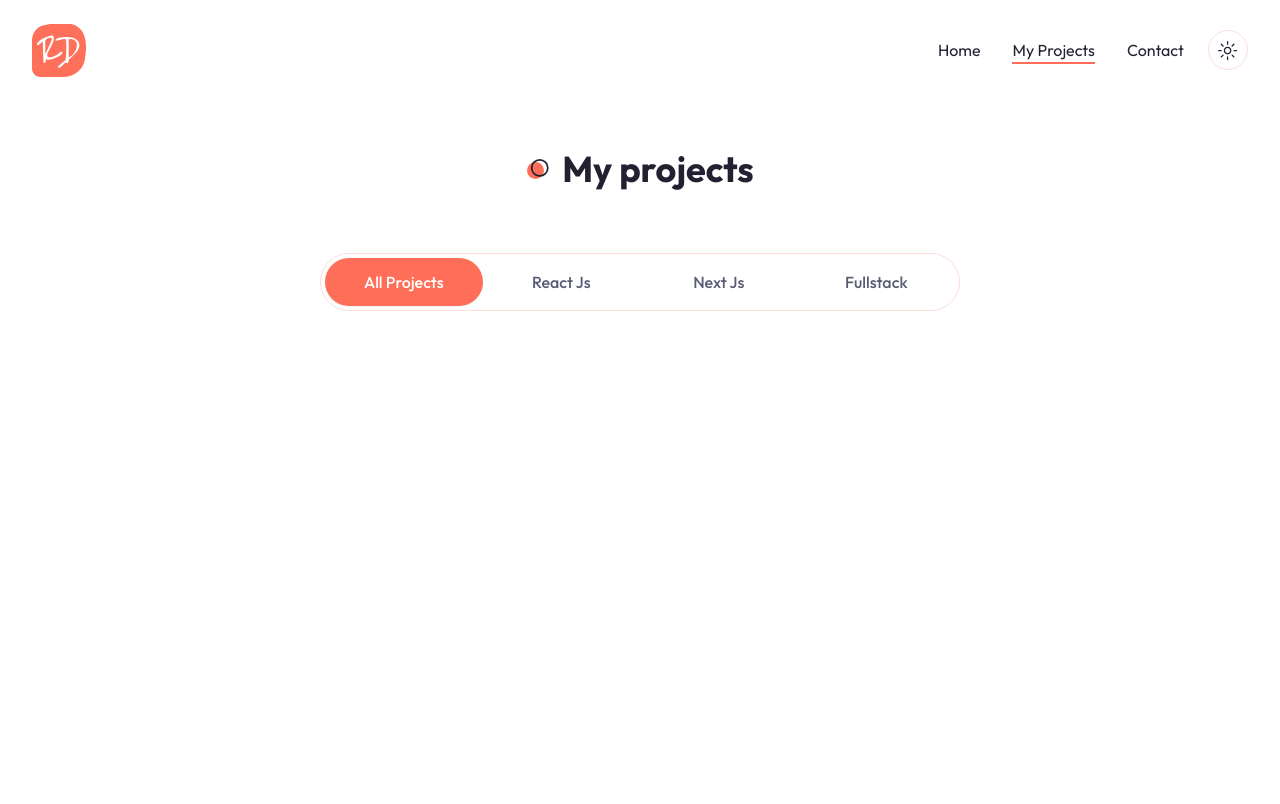
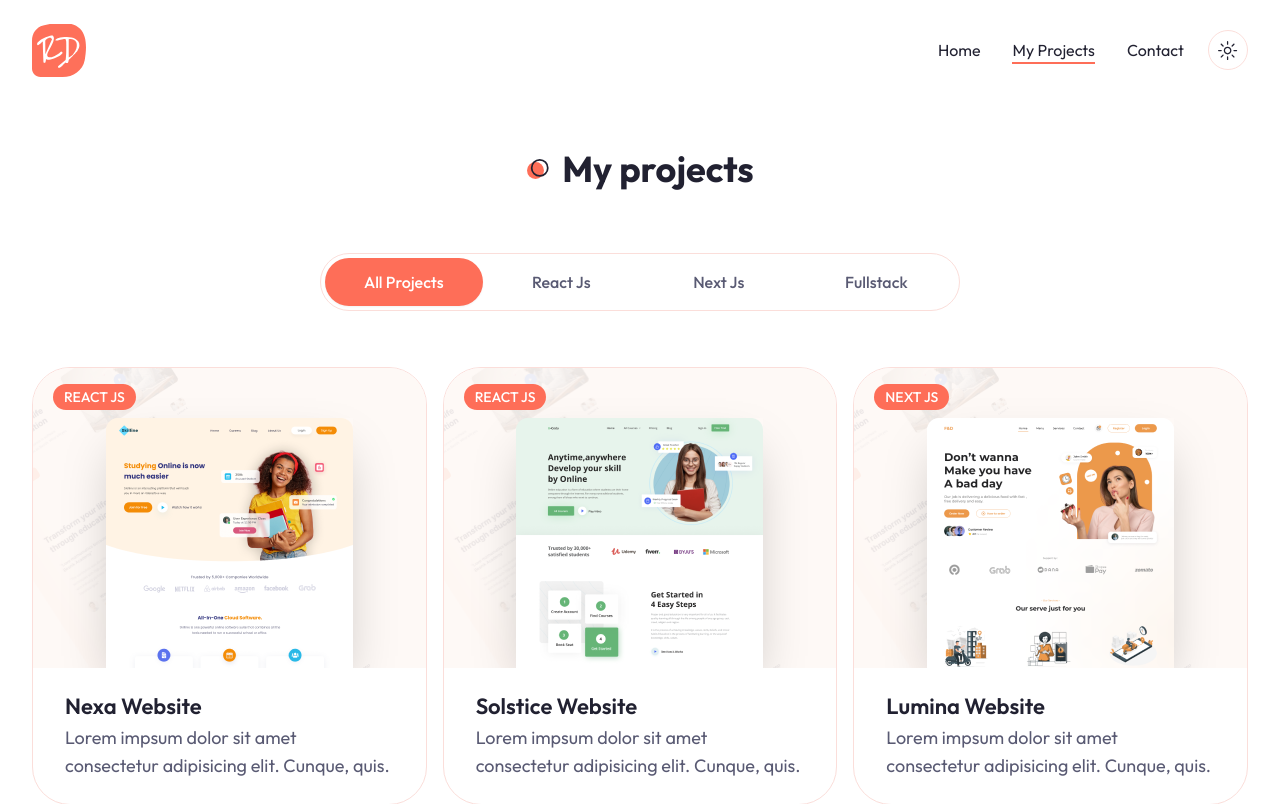
Before and after one commit to Jisap/Portfolio_Next14-Tailwind-Shadcn, a Next.js app: page /projects in a window 1280 px wide. Shown: the top 804 px of the page. Built offline with nearby package versions, Linux system fonts and the light colour scheme.

Commit message:
projects

```diff
--- a/app/projects/page.jsx
+++ b/app/projects/page.jsx
@@ -2,7 +2,7 @@
 
 
 import ProjectCard from "@/components/ProjectCard"
-import { Tabs, TabsList, TabsTrigger } from "@/components/ui/tabs"
+import { Tabs, TabsContent, TabsList, TabsTrigger } from "@/components/ui/tabs"
 import { useState } from "react"
 
 const projectData = [
@@ -88,6 +88,11 @@
   const [categories, setCategories] = useState(uniqueCategories);
   const [category, setCategory] = useState('all projects');
 
+  const filteredProjects = projectData.filter( project => {
+    // Si category === 'all projects' devolvemos todos los projects, sino filtramos por categoría
+    return category === 'all projects' ? project : project.category === category
+  });
+
   return (
     <section className="min-h-screen pt-12">
       <div className="container mx-auto">
@@ -95,7 +100,7 @@
           My projects
         </h2>
         {/* tabs */}
-        <Tabs defaultValue={category}>
+        <Tabs defaultValue={category} className="mb-24 xl:mb-48">
           <TabsList
             className="w-full grid h-full md:grid-cols-4 lg:max-w-[640px] mb-12 mx-auto
             md:border dark:border-none"
@@ -113,6 +118,16 @@
               )
             })}
           </TabsList>
+          {/* tabs content */}
+          <div className="text-lg xl:mt-8 grid grid-cols-1 lg:grid-cols-3 gap-4">
+            {filteredProjects.map((project, index) => {
+              return (
+                <TabsContent value={category} key={index}>
+                  <ProjectCard project={project} />
+                </TabsContent>
+              )
+            })}
+          </div>
         </Tabs>
       </div>
     </section>
```
